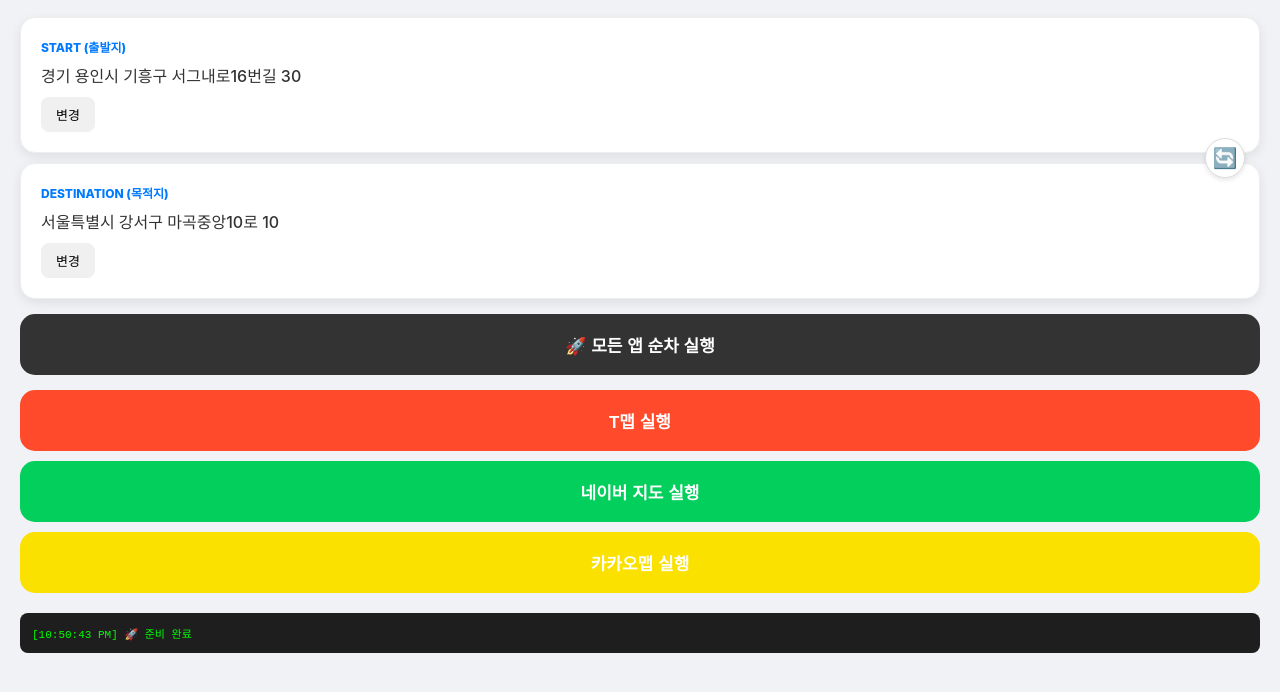
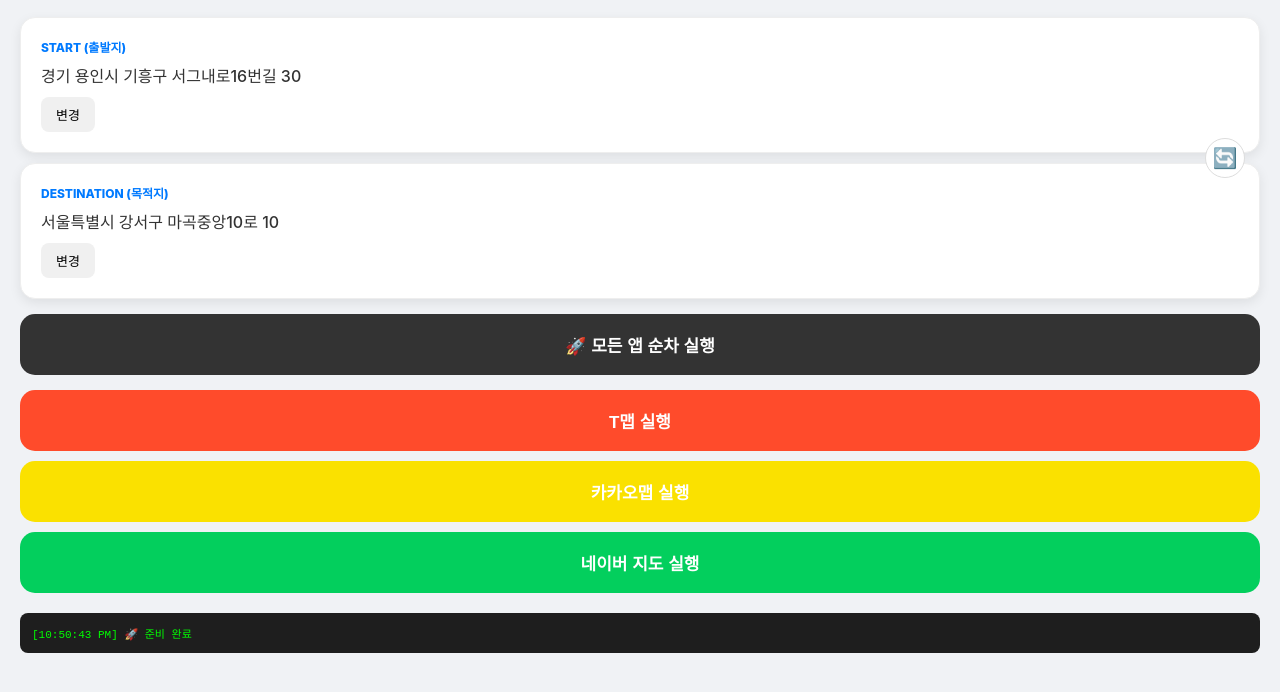
Before and after one commit to sanjarchoi-psn/gray-stone-772, a plain HTML site: page index.html in a window 1280 px wide. Shown: the part 78-770 px from the top of the page. Drawn offline with Linux system fonts and the light colour scheme.

Commit message:
버튼 위치와 순차 실행 순서 변경 (카카오맵 → 네이버)

```diff
--- a/index.html
+++ b/index.html
@@ -9,7 +9,7 @@
         .card { background: white; padding: 20px; border-radius: 15px; margin-bottom: 10px; box-shadow: 0 4px 12px rgba(0,0,0,0.08); border: 1px solid #eee; position: relative; }
         .label { font-size: 12px; color: #007AFF; font-weight: 800; margin-bottom: 8px; }
         .addr { font-size: 16px; color: #333; font-weight: 500; min-height: 20px; margin-bottom: 10px; word-break: keep-all; width: 85%; }
-        .swap-btn { position: absolute; right: 15px; top: 50%; transform: translateY(-50%); background: #fff; border: 1px solid #ddd; border-radius: 50%; width: 40px; height: 40px; cursor: pointer; z-index: 10; display: flex; align-items: center; justify-content: center; box-shadow: 0 2px 5px rgba(0,0,0,0.1); font-size: 20px; }
+        .swap-btn { position: absolute; right: 15px; top: 50%; transform: translateY(-50%); background: #fff; border: 1px solid #ddd; border-radius: 50%; width: 40px; height: 40px; cursor: pointer; z-index: 10; display: flex; align-items: center; justify-content: center; font-size: 20px; }
         .btn-group { display: flex; flex-direction: column; gap: 10px; margin-top: 15px; }
         button.navi-btn { padding: 18px; border: none; border-radius: 15px; color: white; font-weight: bold; font-size: 17px; cursor: pointer; }
         .all-btn { background: #333; margin-bottom: 5px; border: 2px solid #000; }
@@ -37,8 +37,8 @@
     <div class="btn-group">
         <button class="navi-btn all-btn" onclick="goNavi('all')">🚀 모든 앱 순차 실행</button>
         <button class="navi-btn tmap" onclick="goNavi('tmap')">T맵 실행</button>
+        <button class="navi-btn kakao" onclick="goNavi('kakao')">카카오맵 실행</button>
         <button class="navi-btn naver" onclick="goNavi('naver')">네이버 지도 실행</button>
-        <button class="navi-btn kakao" onclick="goNavi('kakao')">카카오맵 실행</button>
     </div>
 
     <div id="debug-log"></div>
@@ -112,13 +112,13 @@
             const { start: s, goal: g } = data;
             const urls = {
                 tmap: `tmap://route?goalname=${encodeURIComponent(g.name)}&goalx=${g.x}&goaly=${g.y}&startname=${encodeURIComponent(s.name)}&startx=${s.x}&starty=${s.y}`,
-                naver: `nmap://route/car?slat=${s.y}&slng=${s.x}&sname=${encodeURIComponent(s.name)}&dlat=${g.y}&dlng=${g.x}&dname=${encodeURIComponent(g.name)}&appname=mynavi`,
-                kakao: `kakaomap://route?sp=${s.y},${s.x}&sname=${encodeURIComponent(s.name)}&ep=${g.y},${g.x}&ename=${encodeURIComponent(g.name)}&by=CAR`
+                kakao: `kakaomap://route?sp=${s.y},${s.x}&sname=${encodeURIComponent(s.name)}&ep=${g.y},${g.x}&ename=${encodeURIComponent(g.name)}&by=CAR`,
+                naver: `nmap://route/car?slat=${s.y}&slng=${s.x}&sname=${encodeURIComponent(s.name)}&dlat=${g.y}&dlng=${g.x}&dname=${encodeURIComponent(g.name)}&appname=mynavi`
             };
 
             if (type === 'all') {
                 addLog("🚀 순차 실행 시작...");
-                Object.values(urls).forEach(url => {
+                [urls.tmap, urls.kakao, urls.naver].forEach(url => {
                     setTimeout(() => { window.location.href = url; }, 500);
                 });
             } else {
```
